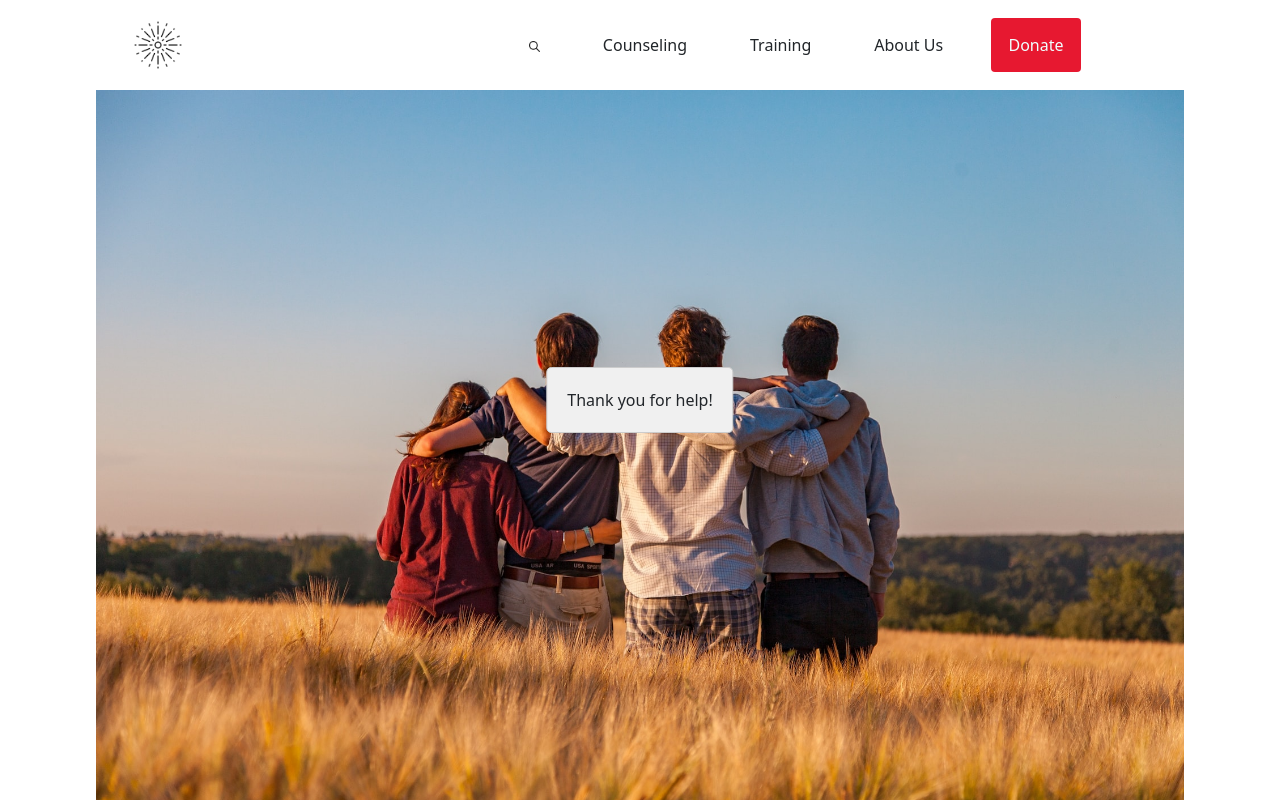
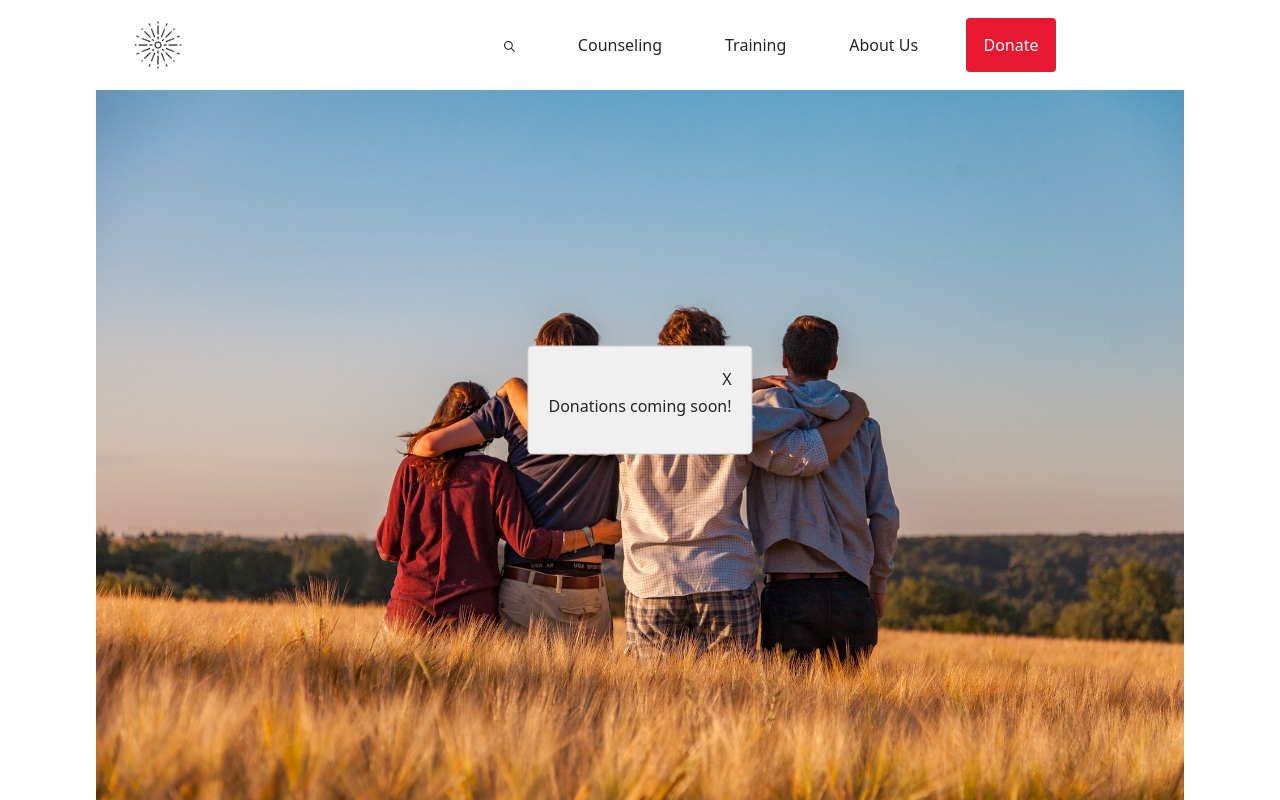
Before and after one commit to gines18/The_Spark, a React (Vite) app: page / in a window 1280 px wide. Both pictures are taken after a click on the item "Donate". Shown: the top 800 px of the page. Built offline with nearby package versions, Linux system fonts and the light colour scheme.

Commit message:
add popup window for donation button in Navbar component

```diff
--- a/src/components/Navbar.css
+++ b/src/components/Navbar.css
@@ -113,3 +113,10 @@ li {
   border-radius: 5px;
   z-index: 10;
 }
+
+#navbar_donate_button{
+  display: flex;
+  justify-content: end;
+ margin-bottom: 3px;
+ cursor: pointer;
+  }
--- a/src/components/Navbar.jsx
+++ b/src/components/Navbar.jsx
@@ -28,7 +28,19 @@ function Navbar() {
         </ul>
 
       {showBox && (
-      <p id="popup_donation">Thank you for help!</p>
+        <>
+        <div>
+      <p id="popup_donation">
+       <span id="navbar_donate_button" onClick={donate}>X</span>
+       <p>
+      Donations coming soon!
+       </p>
+        </p>
+
+      </div>
+
+      </>
+
       )}
     </div>
     </div>
```
